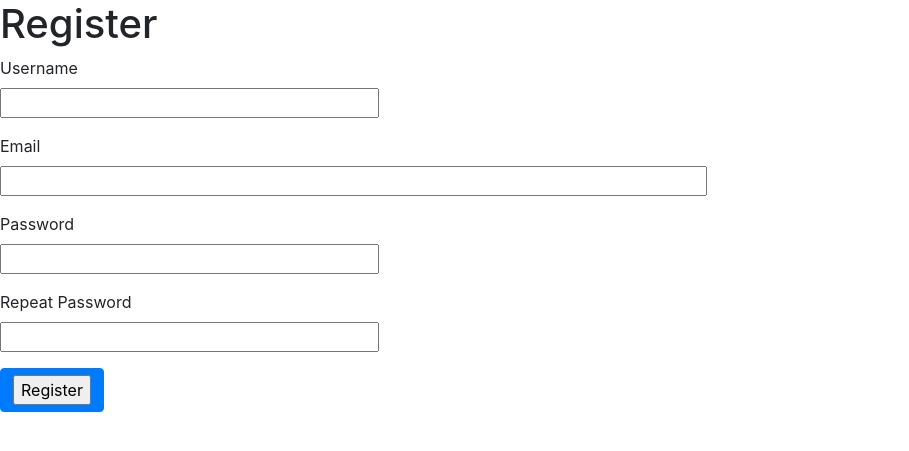
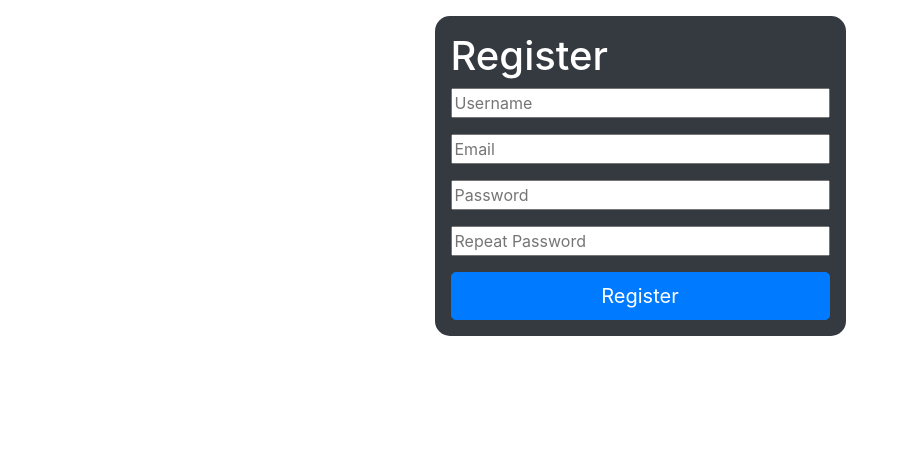
Before and after one commit to louisboswell/loungr, a Flask app: page /register in a window 1280 px wide. Shown: the part 56-507 px from the top of the page, without its empty margins (0-909 px from the left). Run offline with Flask 2, Linux system fonts and the light colour scheme; some libraries are stand-ins or nearby versions.

Commit message:
First of bootstrap.

```diff
--- a/app/forms.py
+++ b/app/forms.py
@@ -7,17 +7,17 @@ from wtforms.validators import DataRequired, ValidationError, Email, EqualTo, Le
 from app.models import User
 
 class LoginForm(FlaskForm):
-    username = StringField('Username', validators=[DataRequired()])
-    password = PasswordField('Password', validators=[DataRequired()])
+    username = StringField('Username', validators=[DataRequired()], render_kw={"placeholder": "Username"})
+    password = PasswordField('Password', validators=[DataRequired()], render_kw={"placeholder": "Password"})
     remember_me = BooleanField('Remember Me')
     submit = SubmitField('Sign In')
 
 class RegistrationForm(FlaskForm):
-    username = StringField('Username', validators=[DataRequired()])
-    email = StringField('Email', validators=[DataRequired(), Email()])
-    password = PasswordField('Password', validators=[DataRequired()])
+    username = StringField('Username', validators=[DataRequired()], render_kw={"placeholder": "Username"})
+    email = StringField('Email', validators=[DataRequired(), Email()], render_kw={"placeholder": "Email"})
+    password = PasswordField('Password', validators=[DataRequired()], render_kw={"placeholder": "Password"})
     password2 = PasswordField(
-        'Repeat Password', validators=[DataRequired(), EqualTo('password')])
+        'Repeat Password', validators=[DataRequired(), EqualTo('password')], render_kw={"placeholder": "Repeat Password"})
     submit = SubmitField('Register')
 
     def validate_username(self, username):
--- a/app/templates/_post.html
+++ b/app/templates/_post.html
@@ -1,4 +1,4 @@
-<div class="container p-3 my-3 bg-dark text-white">
+<div class="container p-3 my-3 bg-dark text-white" style="border-radius: 15px">
     <table>
         <tr valign="top">
             <td><img src="{{ post.author.avatar(36) }}"></td>
--- a/app/templates/register.html
+++ b/app/templates/register.html
@@ -1,11 +1,12 @@
 {% extends "base.html" %}
 
 {% block content %}
+<div class = "d-flex justify-content-center">
+<div class="p-3 my-3 bg-dark text-white" style="border-radius: 15px">
     <h1>Register</h1>
     <form action="" method="post">
         {{ form.hidden_tag() }}
         <p>
-            {{ form.username.label }}<br>
             {{ form.username(size=32) }}<br>
             {% for error in form.username.errors %}
             <br>
@@ -13,15 +14,13 @@
             {% endfor %}
         </p>
         <p>
-            {{ form.email.label }}<br>
-            {{ form.email(size=64) }}<br>
+            {{ form.email(size=32) }}<br>
             {% for error in form.email.errors %}
             <br>
             <span style="color: red;">{{ error }}</span>
             {% endfor %}
         </p>
         <p>
-            {{ form.password.label }}<br>
             {{ form.password(size=32) }}<br>
             {% for error in form.password.errors %}
             <br>
@@ -29,13 +28,14 @@
             {% endfor %}
         </p>
         <p>
-            {{ form.password2.label }}<br>
             {{ form.password2(size=32) }}<br>
             {% for error in form.password2.errors %}
             <br>
             <span style="color: red;">{{ error }}</span>
             {% endfor %}
         </p>
-        <p class="btn btn-primary">{{ form.submit() }}</p>
+        <input type="submit" class="btn btn-primary btn-lg btn-block" value="Register"></input>
     </form>
+    </div>
+    </div>
 {% endblock %}
```
Also changed, not shown: app/templates/index.html (+14 -2 lines), app/templates/login.html (+5 -3 lines), app.db.
